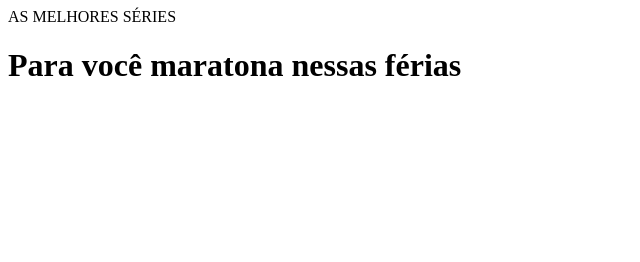
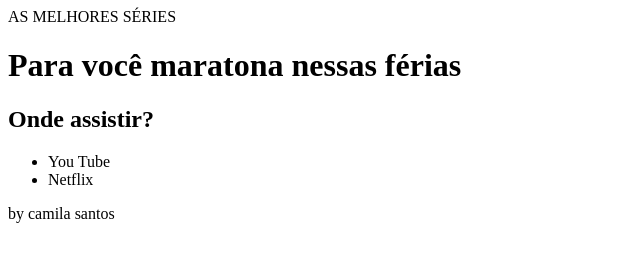
Before and after one commit to camilasantos23/exercicio-com-branches, a plain HTML site: page index.html in a window 1280 px wide. Shown: the whole page, without its empty margins (0-640 px from the left). Drawn offline with Linux system fonts and the light colour scheme.

Commit message:
adicinado segunda lista e footer

```diff
--- a/index.html
+++ b/index.html
@@ -12,5 +12,18 @@
     <h1>Para você maratona nessas férias</h1>
 
 
+    <h2>Onde assistir?</h2>
+
+      <ul>
+        <li>You Tube</li>
+        <li>Netflix</li>
+
+
+
+      </ul>
+
+      <footer>by camila santos</footer>
+
+
 </body>
 </html>
```
